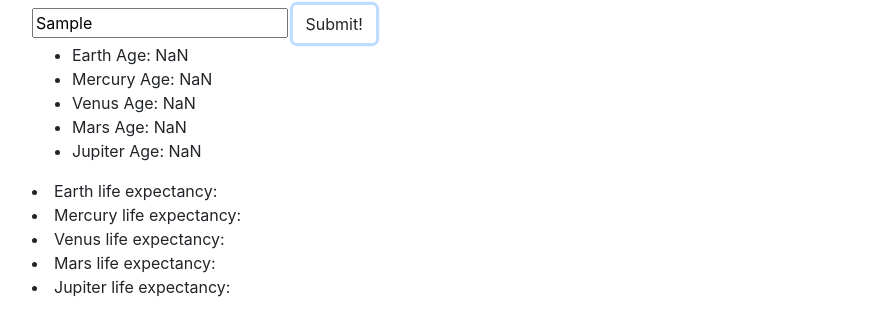
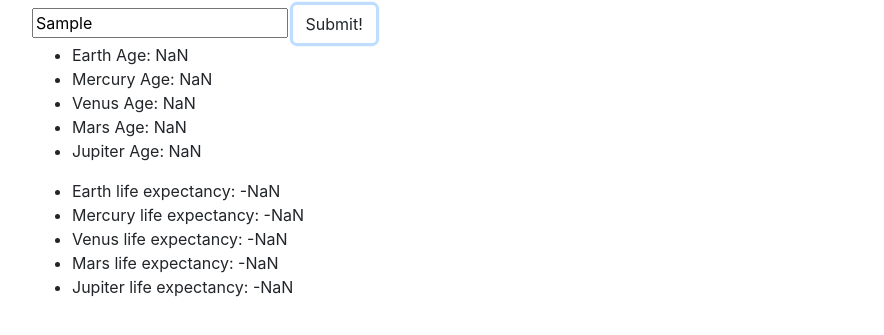
Before and after one commit to zakkreyshort/galactic-age-calculator, a website built with webpack: page src/index.html in a window 1280 px wide. Both pictures are taken after typing "Sample" into the empty fields and a click on the button "Submit!". Shown: the part 41-376 px from the top of the page, without its empty margins (53-937 px from the left). Built offline with nearby package versions, Linux system fonts and the light colour scheme.

Commit message:
add a single LE output form, will show both years left and years passed the LE in human years

```diff
--- a/src/age.js
+++ b/src/age.js
@@ -51,7 +51,7 @@ export class Human {
         if (age <= earthLE){
             return yearsLeft;
         } else {
-            return yearsPast;
+            return "-" + yearsPast;
         }
     };
 
@@ -64,7 +64,7 @@ export class Human {
         if (mercuryYears <= mercuryLE){
             return yearsLeft;
         } else {
-            return yearsPast;
+            return "-" + yearsPast;
         }
     };
 
@@ -77,7 +77,7 @@ export class Human {
         if (venusYears <= venusLE){
             return yearsLeft;
         } else {
-            return yearsPast;
+						return "-" + yearsPast;
         }
     };
 
@@ -90,7 +90,7 @@ export class Human {
         if (marsYears <= marsLE){
             return yearsLeft;
         } else {
-            return yearsPast;
+						return "-" + yearsPast;
         }
     };
 
@@ -103,8 +103,7 @@ export class Human {
         if (jupiterYears <= jupiterLE){
             return yearsLeft;
         } else {
-            return yearsPast;
+            return "-" + yearsPast;
         }
     };
-
 }
--- a/src/index.html
+++ b/src/index.html
@@ -25,11 +25,13 @@
 
 
 		<div id="outputLEResult" class="container">
-			<li>Earth life expectancy: <span id="earthLEOutput"></span></li>
-			<li>Mercury life expectancy: <span id="MercuryLEOutput"></span></li>
-			<li>Venus life expectancy: <span id="VenusLEOutput"></span></li>
-			<li>Mars life expectancy: <span id="MarsLEOutput"></span></li>
-			<li>Jupiter life expectancy: <span id="JupiterLEOutput"></span></li>
+			<ul>
+				<li>Earth life expectancy: <span id="earthLEOutput"></span></li>
+				<li>Mercury life expectancy: <span id="mercuryLEOutput"></span></li>
+				<li>Venus life expectancy: <span id="venusLEOutput"></span></li>
+				<li>Mars life expectancy: <span id="marsLEOutput"></span></li>
+				<li>Jupiter life expectancy: <span id="jupiterLEOutput"></span></li>
+			</ul>
 		</div>
 
 
--- a/src/main.js
+++ b/src/main.js
@@ -38,6 +38,26 @@ $(document).ready(function(){
 
 
 
+		// life expectancy
+		// earthLE
+		let LEEarth = human.calculateEarthLifeExp(ogAge);
+		$("#earthLEOutput").text(LEEarth);
+
+		// mercuryLE
+		let LEMercury = human.calculateMercuryLifeExp(ogAge);
+		$("#mercuryLEOutput").text(LEMercury);
+
+		// venusLE
+		let LEVenus = human.calculateVenusLifeExp(ogAge);
+		$("#venusLEOutput").text(LEVenus);
+
+		// marsLE
+		let LEMars = human.calculateMarsLifeExp(ogAge);
+		$("#marsLEOutput").text(LEMars);
+
+		// jupiterLE
+		let LEJupiter = human.calculateJupiterLifeExp(ogAge);
+		$("#jupiterLEOutput").text(LEJupiter);
 
 	});
 })
```
